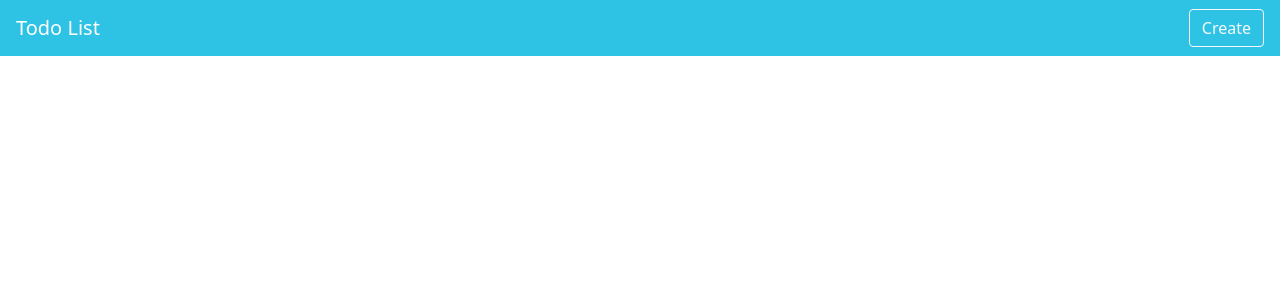
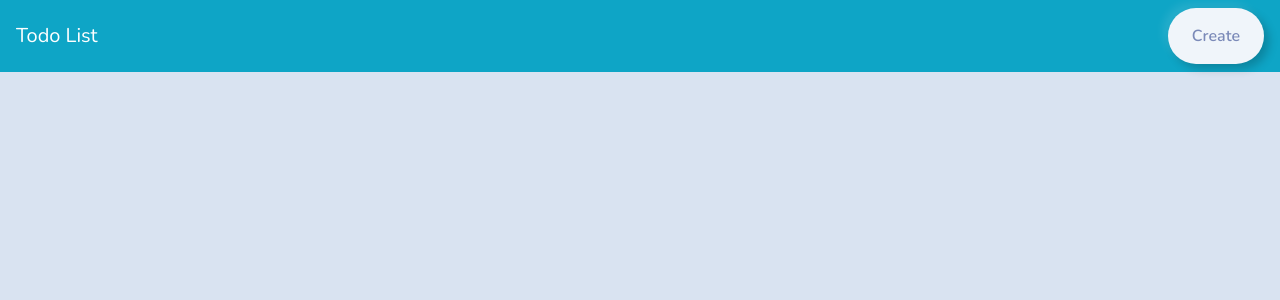
Before and after one commit to YangYgYang/todo_list, a Node server app: page / in a window 1280 px wide. Shown: the top 300 px of the page. Run offline with Node 20, Linux system fonts and the light colour scheme; data that the repository does not hold is empty; some libraries are stand-ins or nearby versions.

Commit message:
add bootwatch style

```diff
--- a/views/layouts/main.hbs
+++ b/views/layouts/main.hbs
@@ -4,14 +4,15 @@
     <meta charset="UTF-8">
     <meta http-equiv="X-UA-Compatible" content="IE=edge">
     <meta name="viewport" content="width=device-width, initial-scale=1.0">
-      <link href="https://cdn.jsdelivr.net/npm/bootstrap@5.0.2/dist/css/bootstrap.min.css" rel="stylesheet"
-    integrity="sha384-EVSTQN3/azprG1Anm3QDgpJLIm9Nao0Yz1ztcQTwFspd3yD65VohhpuuCOmLASjC" crossorigin="anonymous">
+    <link rel="stylesheet" href ="https://bootswatch.com/5/morph/bootstrap.min.css">
+      {{!-- <link href="https://cdn.jsdelivr.net/npm/bootstrap@5.0.2/dist/css/bootstrap.min.css" rel="stylesheet"
+    integrity="sha384-EVSTQN3/azprG1Anm3QDgpJLIm9Nao0Yz1ztcQTwFspd3yD65VohhpuuCOmLASjC" crossorigin="anonymous"> --}}
     <title>Todo List</title>
 </head>
 <body>
       <header>
     <nav class="navbar navbar-dark justify-content-between" style="padding: 8px 16px;
-    background-color: #2ec3e5;">
+    background-color: #0ea5c6;">
         <a class="navbar-brand" href="/">Todo List</a>
       <a class="btn btn-outline-light" href="/todos/new">Create</a>
     </nav>
```
